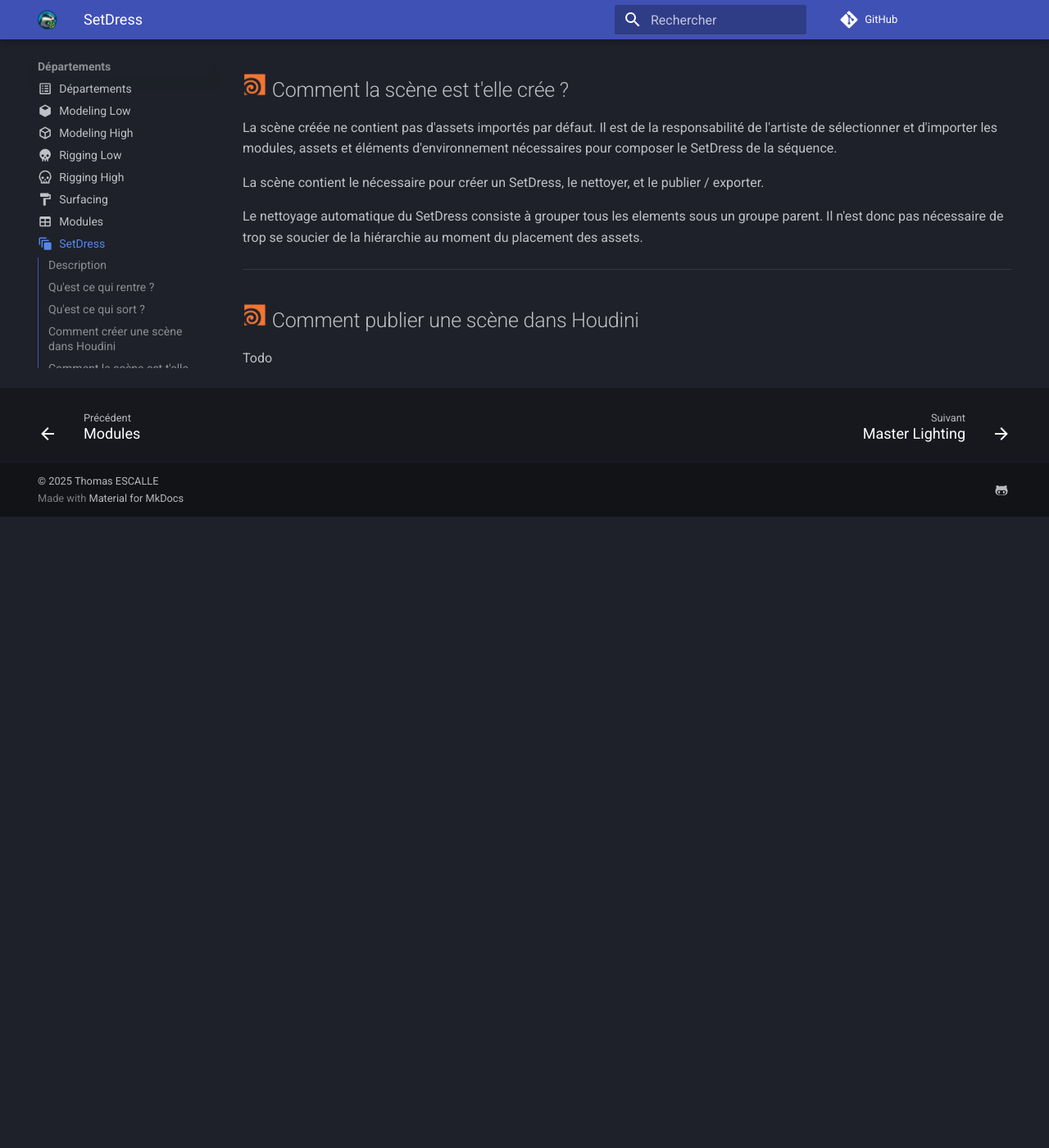
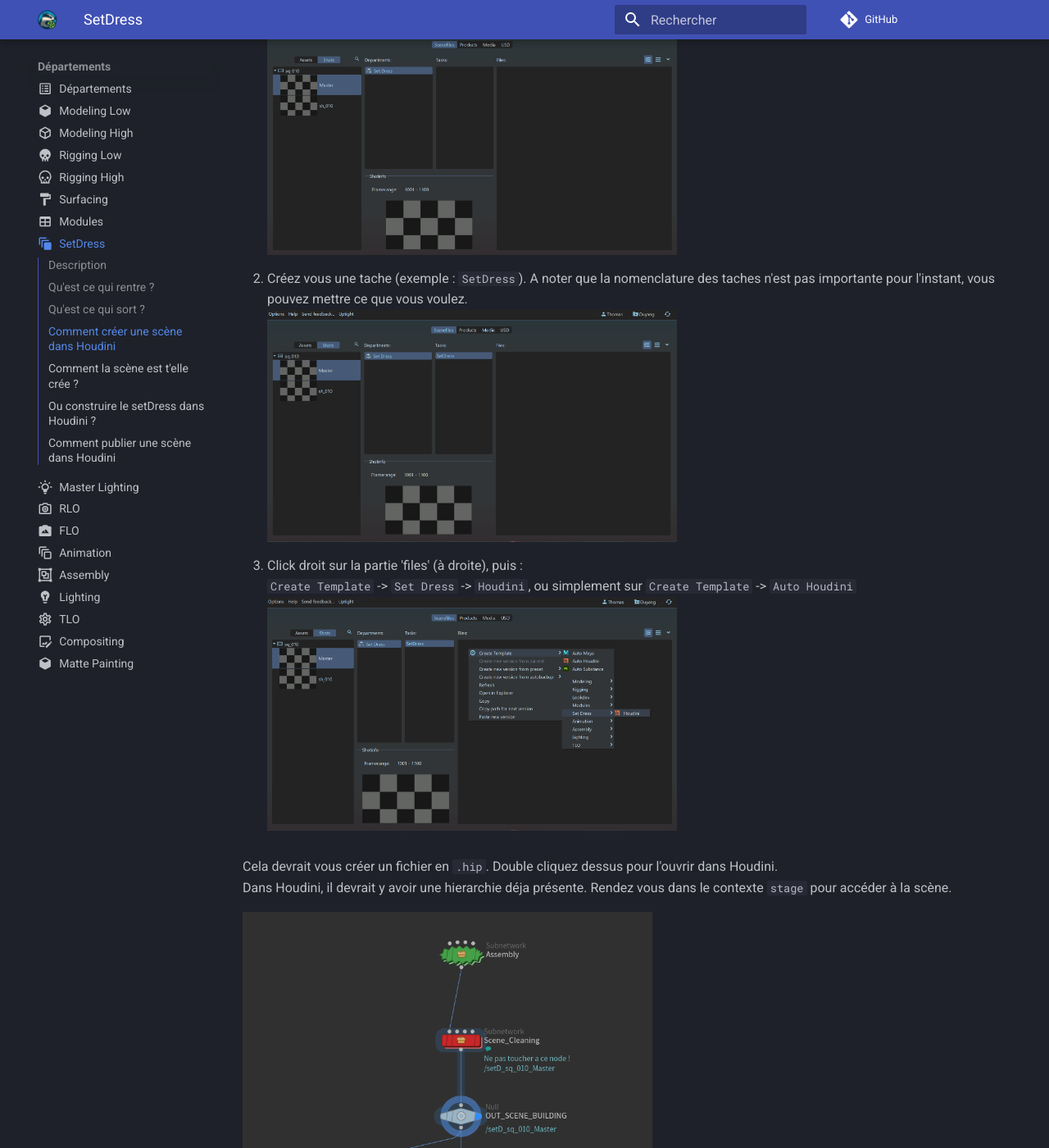
Before and after one commit to ThomasEscalle/Pipeline_USD_2025, an MkDocs documentation site: the page built from docs/departements/SetDress.md, in a window 1280 px wide and 1400 px high, scrolled down 1383 px. Shown: the whole window at 82% size. Built offline with MkDocs 1.6.1 and Material for MkDocs 9.7.7, drawn with Linux system fonts in a browser that asks for light colours; comment, search, counter and statistics services are not loaded; before the commit the page ends 2013 px from its top, so only the background shows below that; some of the changed text lies outside the part shown.

Commit message:
Implementation du setDress

```diff
--- a/docs/departements/SetDress.md
+++ b/docs/departements/SetDress.md
@@ -47,7 +47,21 @@
 
 ## ![Houdini_icon](../assets/icons/houdini.png){width=30px} Comment créer une scène dans Houdini
 
-Todo
+1. Assurez-vous d'avoir un département de `Set Dress` dans votre master sequence. Si ce n'est pas le cas, créez-en un.<br>
+![image](../assets/screen_setD/01.png){width=500px}
+
+2. Créez vous une tache (exemple : `SetDress`). A noter que la nomenclature des taches n'est pas importante pour l'instant, vous pouvez mettre ce que vous voulez.<br>
+![image](../assets/screen_setD/02.png){width=500px}
+
+3. Click droit sur la partie 'files' (à droite), puis : <br>
+`Create Template` -> `Set Dress` -> `Houdini`, ou simplement sur `Create Template` -> `Auto Houdini`<br>
+![image](../assets/screen_setD/03.png){width=500px}
+
+Cela devrait vous créer un fichier en `.hip`. Double cliquez dessus pour l'ouvrir dans Houdini.<br>
+Dans Houdini, il devrait y avoir une hierarchie déja présente. Rendez vous dans le contexte `stage` pour accéder à la scène.<br>
+
+![image](../assets/screen_setD/04.png){width=500px}
+
 
 -----
 
@@ -60,9 +74,29 @@
 
 Le nettoyage automatique du SetDress consiste à grouper tous les elements sous un groupe parent. Il n'est donc pas nécessaire de trop se soucier de la hiérarchie au moment du placement des assets.
 
+-----
+
+## ![Houdini_icon](../assets/icons/houdini.png){width=30px} Ou construire le setDress dans Houdini ?
+
+1. Dans Houdini, rendez vous dans le contexte `stage`.<br>
+![image](../assets/screen_modu/05.png){width=500px}
+
+2. A l'interieur, double cliquez sur le node vert `Assembly` pour entrer à l'intérieur.<br>
+![image](../assets/screen_modu/06.png){width=500px}
+
+3. Vous pouvez maintenant construire votre module à l'intérieur de ce node, à votre guise.<br>
+![image](../assets/screen_modu/07.png){width=500px}
+
 
 -----
 
 ## ![Houdini_icon](../assets/icons/houdini.png){width=30px} Comment publier une scène dans Houdini
 
-Todo
+1. Dans Houdini, rendez vous dans le contexte `stage`.<br>
+![image](../assets/screen_modu/05.png){width=500px}
+
+2. Cliquez sur le node jaune `Publish` pour le sélectionner.<br>
+![image](../assets/screen_modu/08.png){width=500px}
+
+3. Cliquez sur le bouton `Save to disk` dans le panneau de droite.<br>
+![image](../assets/screen_setD/05.png){width=500px}
```
Also changed, not shown: docs/index.md (+1 -3 lines), docs/assets/screen_setD/01.png (added), docs/assets/screen_setD/02.png (added), docs/assets/screen_setD/03.png (added), docs/assets/screen_setD/04.png (added), docs/assets/screen_setD/05.png (added).
